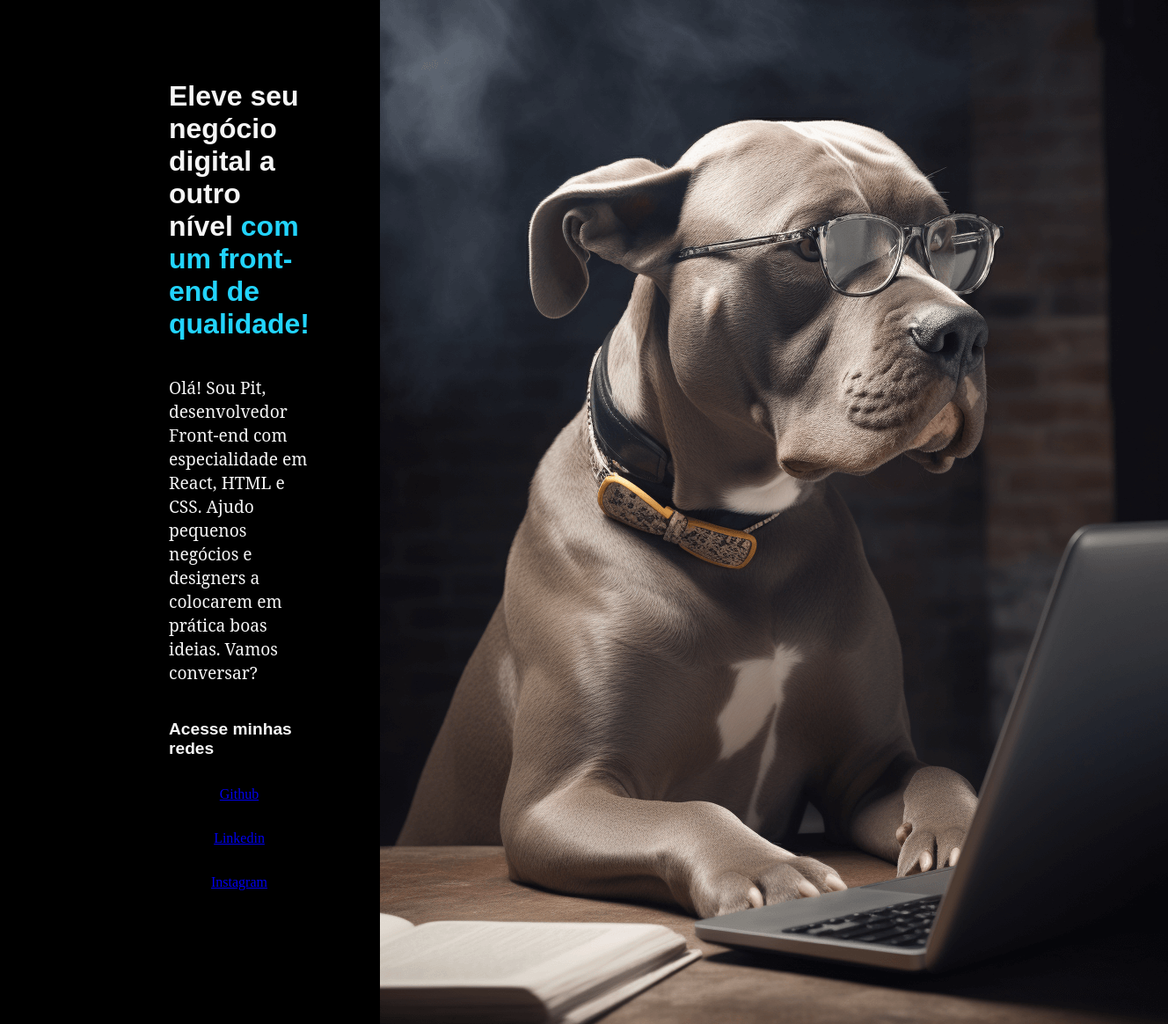
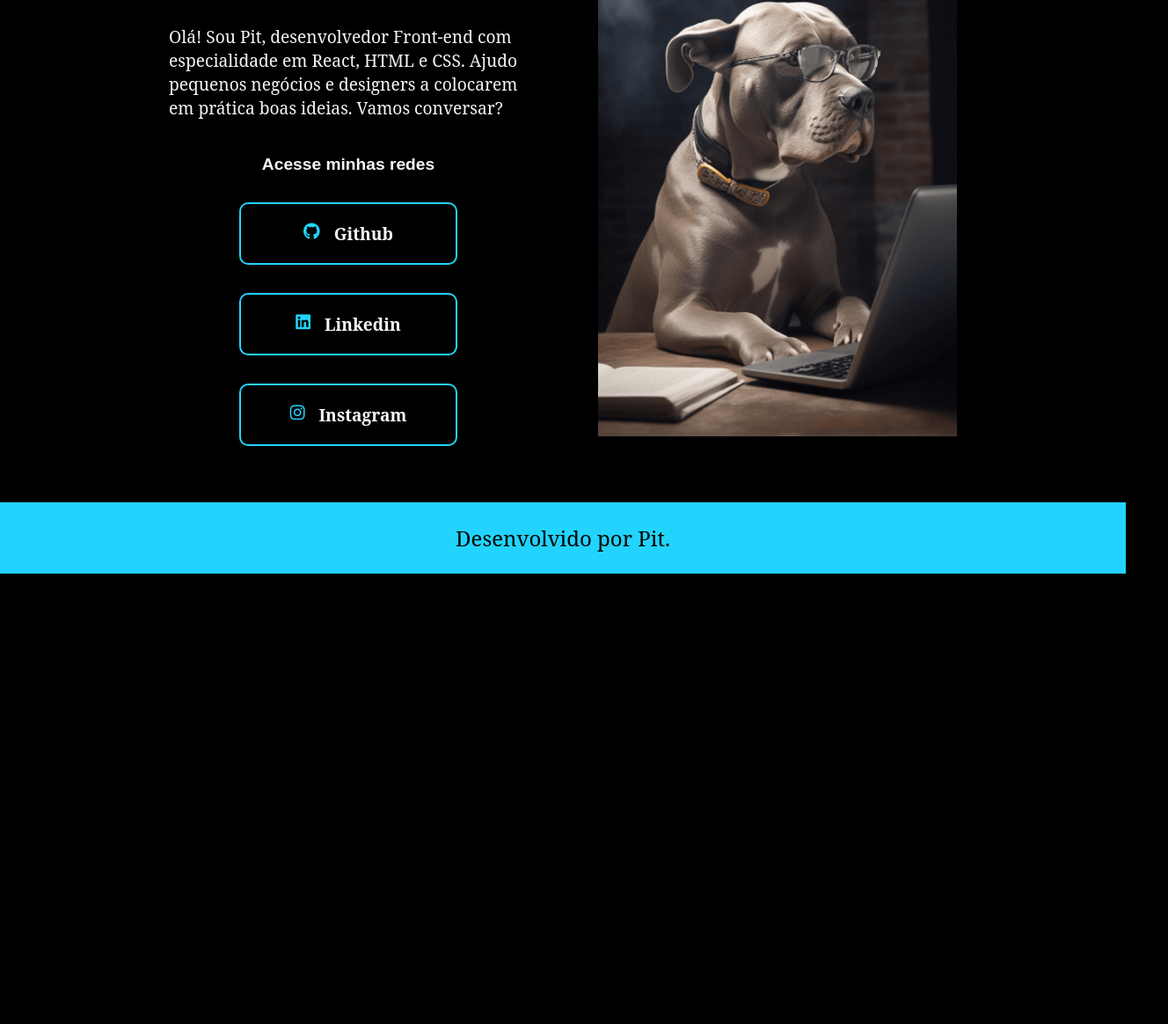
Before and after one commit to LuanaB24/Pit, a plain HTML site: page index.html in a window 1280 px wide. Shown: the part 279-1443 px from the top of the page at 88% size, 1328 px wide, since content can reach past the window. After the commit the page ends 931 px from the top, so only its background shows below. Drawn offline with Linux system fonts and the light colour scheme.

Commit message:
Alteração

```diff
--- a/css/style.css
+++ b/css/style.css
@@ -39,7 +39,13 @@ body {
     font-size: 1.4rem;
     font-weight: 700;
     text-decoration: none;
+
 }
+
+.cabecalho_menu a:hover {
+    color: var(--cor-secundaria)
+}
+
 
 .cabecalho_menu li{
     margin: 0 1rem;
@@ -58,6 +64,17 @@ body {
     width: 50%;
     flex-direction: column;
     gap: 2.5rem;
+}
+
+.rodape{
+    background-color: var(--cor-terciaria);
+    color: var(--cor-primaria);
+    padding: 1.5rem;
+    text-align: center;
+    justify-content: center;
+    font-family: var(--fonte-secundaria);
+    padding: 1.5rem;
+    font-size: x-large;
 }
 
 .apresentacao_conteudo_titulo {
@@ -89,5 +106,37 @@ body {
 }
 
 .apresentacao_links_link {
+    justify-content: center;
+    display: flex;
+    gap: 16px;
+    padding: 20px 20px;
+    border: 2px solid var(--cor-terciaria);
+    border-radius: 10px;
+    width: 50%;
+    text-decoration: none;
+    color: var(--cor-secundaria);
+    font-family: var(--fonte-secundaria);
+    font-size: 1.2rem;
+    font-weight: 700;
+    text-align: center;
+}
 
+.apresentacao_imagem{
+    width: 50%;
 }
+
+ .apresentacao_imagem img{
+    width: 100%;
+}
+
+.fa-brands{
+    color: var(--cor-terciaria);
+    padding-top: 2px;
+}
+
+@media (max-width: 768px){
+
+.apresentacao {
+    flex-direction: column-reverse;
+}
+}
--- a/index.html
+++ b/index.html
@@ -7,6 +7,7 @@
     <title>Pit-Dev - um front-end animal</title>
     <link rel="stylesheet" href="sobre.html"></link>
     <link rel="stylesheet" href="./css/style.css"></link>
+    <script src="https://kit.fontawesome.com/3eb4d33ccf.js" crossorigin="anonymous"></script>
 </head>
 <body>
     <header class="cabecalho">
@@ -27,9 +28,9 @@
 
             <div class="apresentacao_links">
                 <h2 class="apresentacao_links_titulo">Acesse minhas redes</h2>
-                <a class="aprsentacao_links_link" href="https://github.com/">Github</a>
-                <a class="aprsentacao_links_link" href="https://linkedin.com/">Linkedin</a>
-                <a class="aprsentacao_links_link" href="https://instagram.com/">Instagram</a>
+                <a class="apresentacao_links_link" href="https://github.com/"><i class="fa-brands fa-github"></i>Github</a>
+                <a class="apresentacao_links_link" href="https://linkedin.com/"><i class="fa-brands fa-linkedin"></i>Linkedin</a>
+                <a class="apresentacao_links_link" href="https://instagram.com/"><i class="fa-brands fa-instagram"></i>Instagram</a>
             </div>
         </section>
 
```
